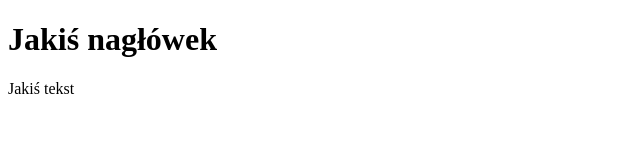
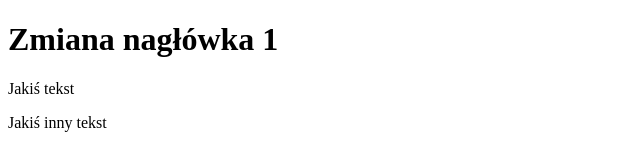
Before and after one commit to Cafrey00/git-test, a plain HTML site: page index.html in a window 1280 px wide. Shown: the whole page, without its empty margins (0-640 px from the left). Drawn offline with Linux system fonts and the light colour scheme.

Commit message:
Change header + change paragraph text

```diff
--- a/index.html
+++ b/index.html
@@ -7,8 +7,9 @@
 </head>
 <body>
 
-    <h1>Jakiś nagłówek</h1>
+    <h1>Zmiana nagłówka 1</h1>
     <p>Jakiś tekst</p>
+    <p>Jakiś inny tekst</p>
 
 </body>
 </html>
```
